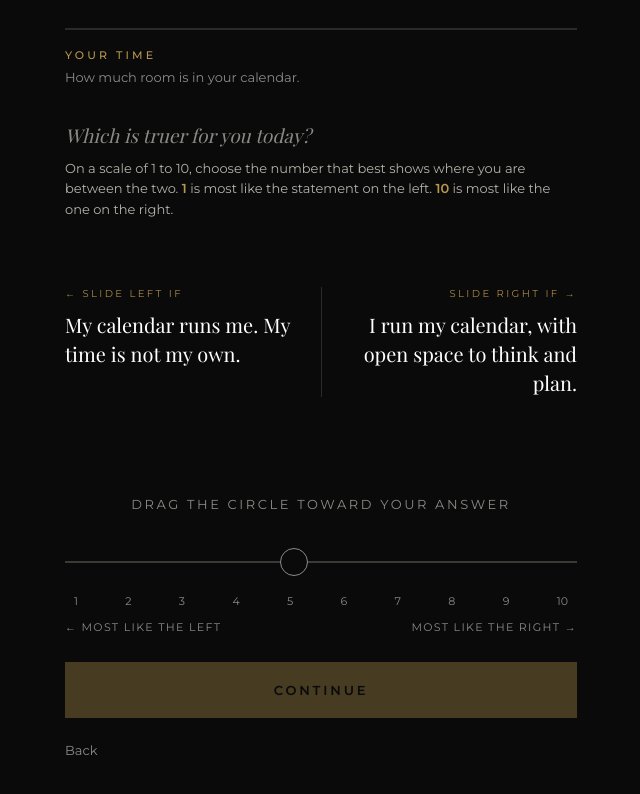
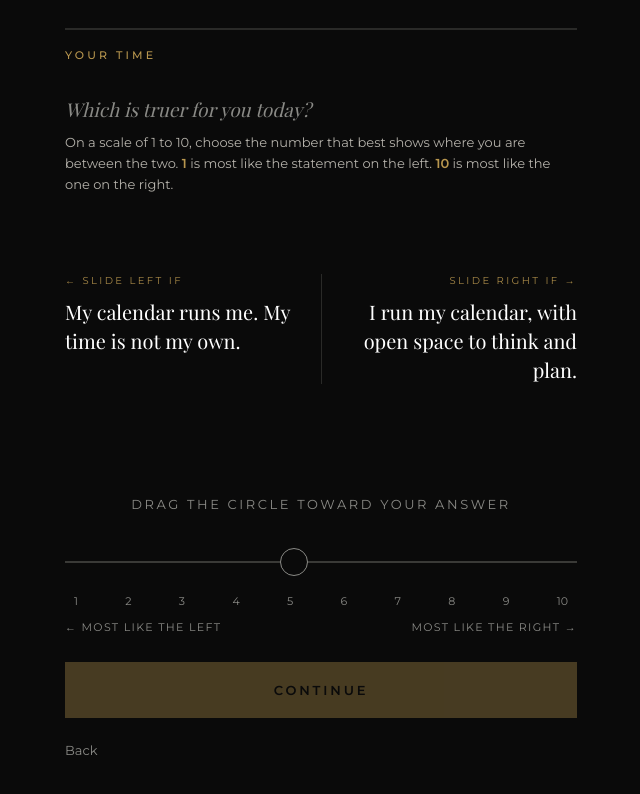
Before and after one commit to marvinforever/cj-pages, a plain HTML site: page assessment/index.html in a window 1280 px wide. Both pictures are taken after a click on the button "BEGIN". Shown: the whole page, without its empty margins (319-959 px from the left). Drawn offline with nearby package versions, Linux system fonts and the light colour scheme; a web font is replaced by a local one.

Commit message:
Margin Snapshot: drop the section description line
Co-Authored-By: Claude Fable 5.2 <noreply@anthropic.com>
Claude-Session: https://claude.ai/code/session_01GbVha86d9N78GDjXBrn7xc

```diff
--- a/assessment/index.html
+++ b/assessment/index.html
@@ -206,7 +206,7 @@ footer{background:var(--black);border-top:1px solid var(--line);padding:26px 24p
   <section class="screen" id="s-q" aria-live="polite">
     <div class="top">
       <div class="track"><i id="q-prog"></i></div>
-      <div class="sect"><span class="eyebrow" id="q-group"></span><span class="sdesc" id="q-desc"></span></div><span id="q-count" hidden></span>
+      <div class="sect"><span class="eyebrow" id="q-group"></span><span class="sdesc" id="q-desc" hidden></span></div><span id="q-count" hidden></span>
     </div>
     <div class="qbody">
       <div class="ask">Which is truer for you today?</div>
@@ -404,9 +404,9 @@ const SECTION = { // what he sees at the top of each question: section title, on
   fin:["Your finances","Financial peace, whatever the number."],
   spir:["Your faith","Your connection with God."],
   adv:["Your adventure","Your room for rest, fun and things to look forward to."],
-  att:["Receive","The Attractor Factor: your clarity, identity and support."],
-  sta:["Sustain","The Stabilizer Factor: your systems, boundaries and roles."],
-  mul:["Multiply","The Multiplier Factor: your authority and influence."],
+  att:["Your ability to receive","The Attractor Factor: your clarity, identity and support."],
+  sta:["Your ability to sustain","The Stabilizer Factor: your systems, boundaries and roles."],
+  mul:["Your ability to multiply","The Multiplier Factor: your authority and influence."],
 };
 const ARENAS = { Home:[3,10,11,12,18], Body:[2,4,5,6,7], Peace:[16,19,20,21,24] };
 const ZONES = [
```
